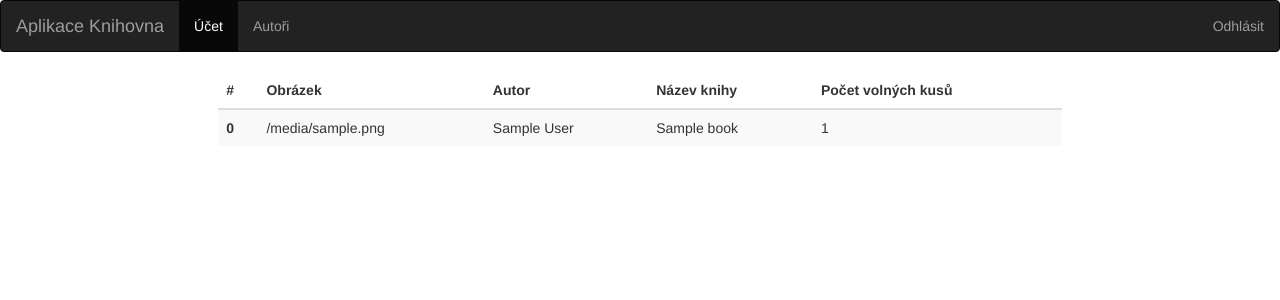
After one commit to Haf1k/FlaskLibrary, a Flask app: template knihovna_app/templates/library_catalog.html in a window 1280 px wide. The commit adds this page. Shown: the top 300 px of the page. Run offline with Flask 2, Linux system fonts and the light colour scheme; a user stored in the database is signed in; the template is opened without the code that fills it: most values are stand-ins (such as "Sample title", 1, 10 or a date in 2020); a database or web service that is not in the repository returns one stand-in record (values such as "Sample title"); some libraries are stand-ins or nearby versions.

Commit message:
Added library catalog with database listing of books

```diff
--- a/knihovna_app/routes.py
+++ b/knihovna_app/routes.py
@@ -83,7 +83,13 @@ def user_section(username):
         db.books.insert_one(book.__dict__)
     return render_template('user_section.html', book_form=book_form)
 
-
+@app.route('/user/<username>/library_catalog', methods=['GET', 'POST'])
+@login_required
+def library_catalog(username):
+    if username != current_user.username:
+        abort(403)
+    books = db.books.find({})
+    return render_template('library_catalog.html', books=books)
 
 @app.route('/about')
 def about():
--- /dev/null
+++ b/knihovna_app/templates/library_catalog.html
@@ -0,0 +1,34 @@
+{% extends "layout.html" %}
+
+{% block title %}
+    Účet
+{% endblock %}
+
+{% set active_page = "user_section" %}
+
+{% block content %}
+
+    <table class="table table-striped">
+        <thead>
+        <tr>
+            <th scope="col">#</th>
+            <th scope="col">Obrázek</th>
+            <th scope="col">Autor</th>
+            <th scope="col">Název knihy</th>
+            <th scope="col">Počet volných kusů</th>
+        </tr>
+        </thead>
+        <tbody>
+        {% for book in books %}
+        <tr>
+            <th scope="row">{{ loop.index0 }}</th>
+            <td>{{ book["picture"] }}</td>
+            <td>{{ book["author"] }}</td>
+            <td>{{ book["title"] }}</td>
+            <td>{{ book["num_pcs"] }}</td>
+        </tr>
+        {% endfor %}
+        </tbody>
+    </table>
+
+{% endblock %}
--- a/knihovna_app/templates/user_section.html
+++ b/knihovna_app/templates/user_section.html
@@ -12,8 +12,10 @@
 
         <div class="container">
 
-            <button type="button" class="btn btn-secondary btn-lg" role="button" aria-pressed="true">Katalog knih
-            </button>
+{#            <button type="button" class="btn btn-secondary btn-lg" role="button" aria-pressed="true">#}
+            <a href="{{ url_for('library_catalog', username=current_user.username) }}" class="btn btn-success btn-lg"
+               role="button" >Katalog knih</a>
+{#            </button>#}
             <button type="button" class="btn btn-danger btn-lg" role="button" aria-pressed="true">Vrátit knihu
             </button>
 
```
